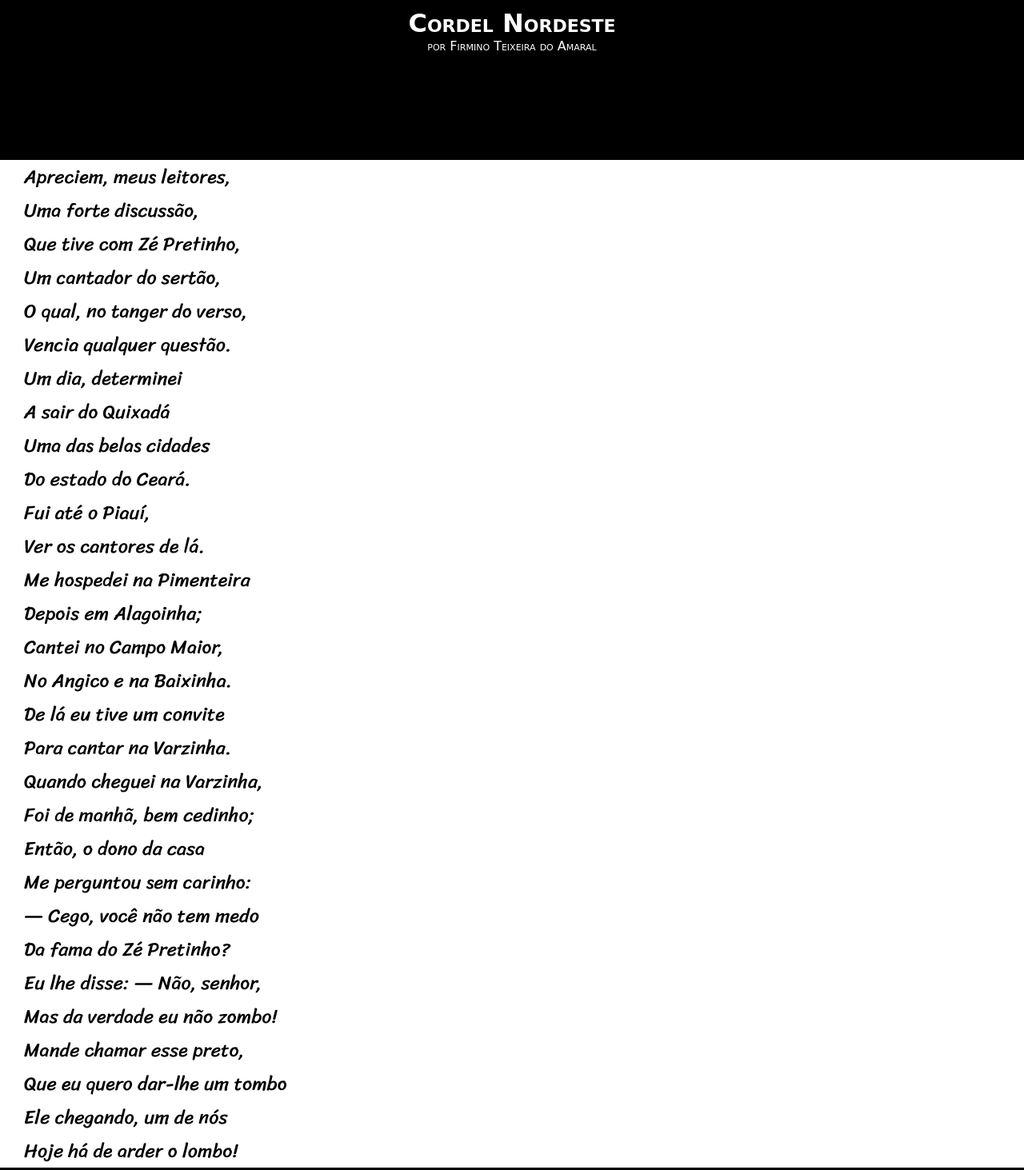
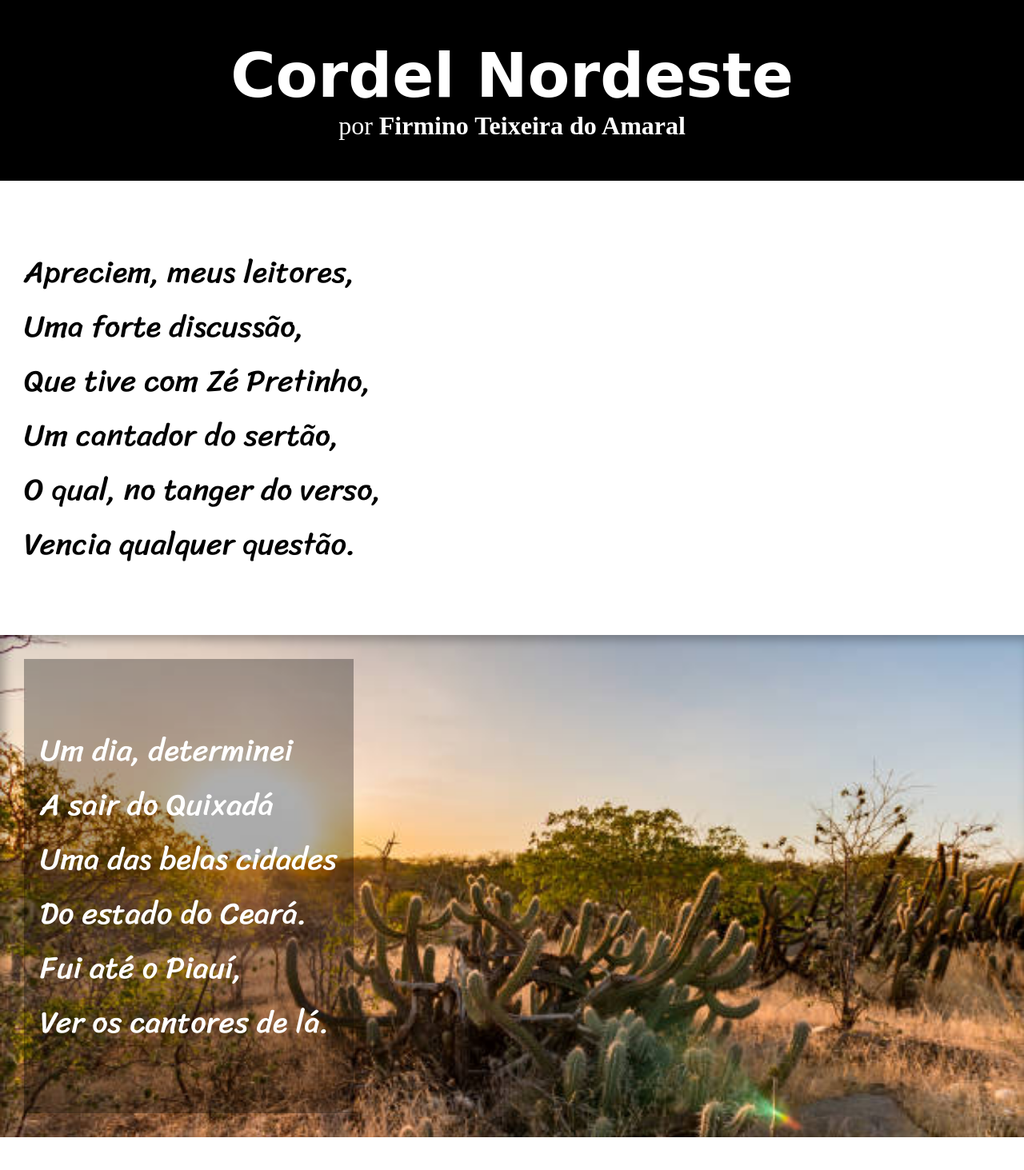
Before and after one commit to soaresesousa/cordel-nordeste, a plain HTML site: page index.html in a window 1280 px wide. Shown: the top 1463 px of the page at 80% size. Drawn offline with Linux system fonts and the light colour scheme.

Commit message:
terminei o projeto

```diff
--- a/index.html
+++ b/index.html
@@ -26,7 +26,7 @@
         </p>
     </section>
 
-    <section class="imagem">
+    <section class="imagem" id="img01">
         <p>
             Um dia, determinei <br>
             A sair do Quixadá <br>
@@ -48,7 +48,7 @@
         </p>
     </section>
 
-    <section class="imagem">
+    <section class="imagem" id="img02">
         <p>
             Quando cheguei na Varzinha, <br>
             Foi de manhã, bem cedinho; <br>
--- a/style.css
+++ b/style.css
@@ -17,25 +17,30 @@
 }
 
 html, body {
-    height: 100vh;
+    min-height: 100vh;
 }
 
 header {
     background-color: black;
     color: white;
-    height: 180px;
     text-align: center;
-    padding: 10px;
-    font-variant: small-caps;
 }
 
-header > h1, header > p {
+header > h1 {
     font-family: var(--fonte2);
+    font-size: 6vw;
+    padding-top: 50px;
+}
+
+header p {
+    padding-bottom: 50px;
+    font-size: 2.5vw;
 }
 
 a {
     text-decoration: none;
     color: white;
+    font-weight: bold;
 }
 
 a:hover {
@@ -43,10 +48,37 @@ a:hover {
     color: rgb(0, 0, 255);
 }
 
+section.imagem {
+    box-shadow: inset 6px 6px 13px 0px rgba(0, 0, 0, 0.281);
+    padding: 30px;
+}
+
 section > p {
+    padding-top: 10vh;
+    padding-bottom: 10vh;
     font-family: var(--fonte3);
-    font-size: 1.5em;
+    font-size: 3vw;
     padding-left: 30px;
+}
+
+section.imagem > p {
+    background-color: rgba(0, 0, 0, 0.308);
+    display: inline-block;
+    padding-left: 20px;
+    padding-right: 20px;
+    color: white;
+}
+
+section#img01 {
+    background-image: url(imagens/imagem01.jpg);
+    background-size: cover;
+    background-attachment: fixed;
+}
+
+section#img02 {
+    background-image: url(imagens/imagem02.jpg);
+    background-size: cover;
+    background-attachment: fixed;
 }
 
 footer {
```
